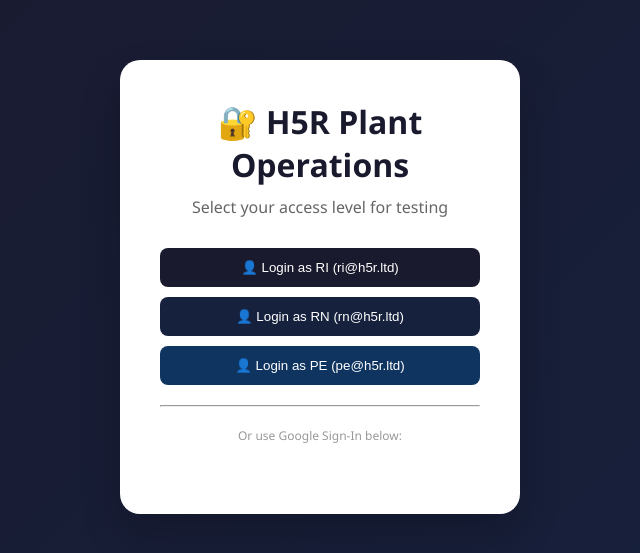
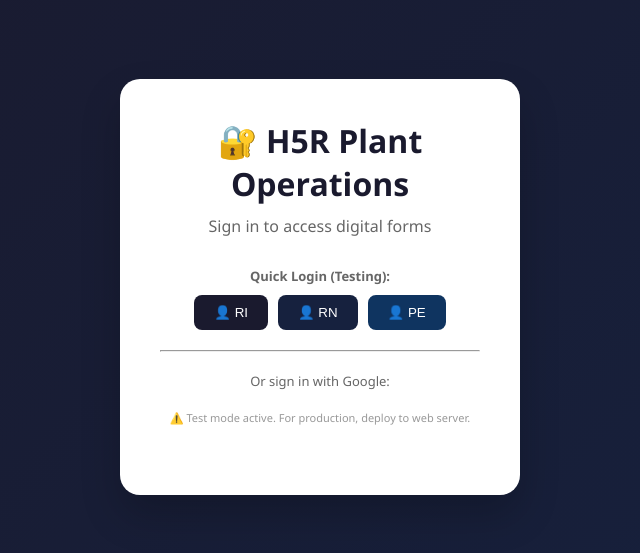
Before and after one commit to rih5/h5r-plant-forms, a plain HTML site: page index.html in a window 1280 px wide. Shown: the part 113-666 px from the top of the page, without its empty margins (320-960 px from the left). Drawn offline with Linux system fonts and the light colour scheme.

```diff
--- a/index.html
+++ b/index.html
@@ -146,18 +146,21 @@
 <div id="login-overlay">
     <div class="login-card">
         <h1>🔐 H5R Plant Operations</h1>
-        <p>Select your access level for testing</p>
+        <p>Sign in to access digital forms</p>
 
-        <!-- Temporary test buttons -->
-        <div style="display: flex; flex-direction: column; gap: 10px;">
-            <button onclick="testLogin('ri@h5r.ltd', 'RI User')" style="padding:12px; background:#1a1a2e; color:white; border:none; border-radius:8px; cursor:pointer;">👤 Login as RI (ri@h5r.ltd)</button>
-            <button onclick="testLogin('rn@h5r.ltd', 'RN User')" style="padding:12px; background:#16213e; color:white; border:none; border-radius:8px; cursor:pointer;">👤 Login as RN (rn@h5r.ltd)</button>
-            <button onclick="testLogin('pe@h5r.ltd', 'PE User')" style="padding:12px; background:#0f3460; color:white; border:none; border-radius:8px; cursor:pointer;">👤 Login as PE (pe@h5r.ltd)</button>
+        <!-- TEST LOGIN BUTTONS - Remove these for production -->
+        <div style="margin: 20px 0;">
+            <p style="font-size:13px; margin-bottom:10px;"><strong>Quick Login (Testing):</strong></p>
+            <div style="display: flex; gap: 10px; flex-wrap: wrap; justify-content: center;">
+                <button onclick="testLogin('ri@h5r.ltd', 'RI Operator')" style="padding:10px 20px; background:#1a1a2e; color:white; border:none; border-radius:8px; cursor:pointer;">👤 RI</button>
+                <button onclick="testLogin('rn@h5r.ltd', 'RN Operator')" style="padding:10px 20px; background:#16213e; color:white; border:none; border-radius:8px; cursor:pointer;">👤 RN</button>
+                <button onclick="testLogin('pe@h5r.ltd', 'PE Supervisor')" style="padding:10px 20px; background:#0f3460; color:white; border:none; border-radius:8px; cursor:pointer;">👤 PE</button>
+            </div>
         </div>
 
         <hr style="margin: 20px 0;">
-        <p style="font-size:12px; color:#999;">Or use Google Sign-In below:</p>
 
+        <p style="font-size:13px; margin-bottom:15px;">Or sign in with Google:</p>
         <div id="g_id_onload"
             data-client_id="530638387284-4ahbo2gjceuegsi0eo6e3t4s2u951hg4.apps.googleusercontent.com"
             data-callback="handleGoogleLogin"
@@ -171,6 +174,8 @@
             data-shape="rectangular"
             data-logo_alignment="left">
         </div>
+
+        <p style="font-size:11px; color:#999; margin-top:20px;">⚠️ Test mode active. For production, deploy to web server.</p>
     </div>
 </div>
 
```
